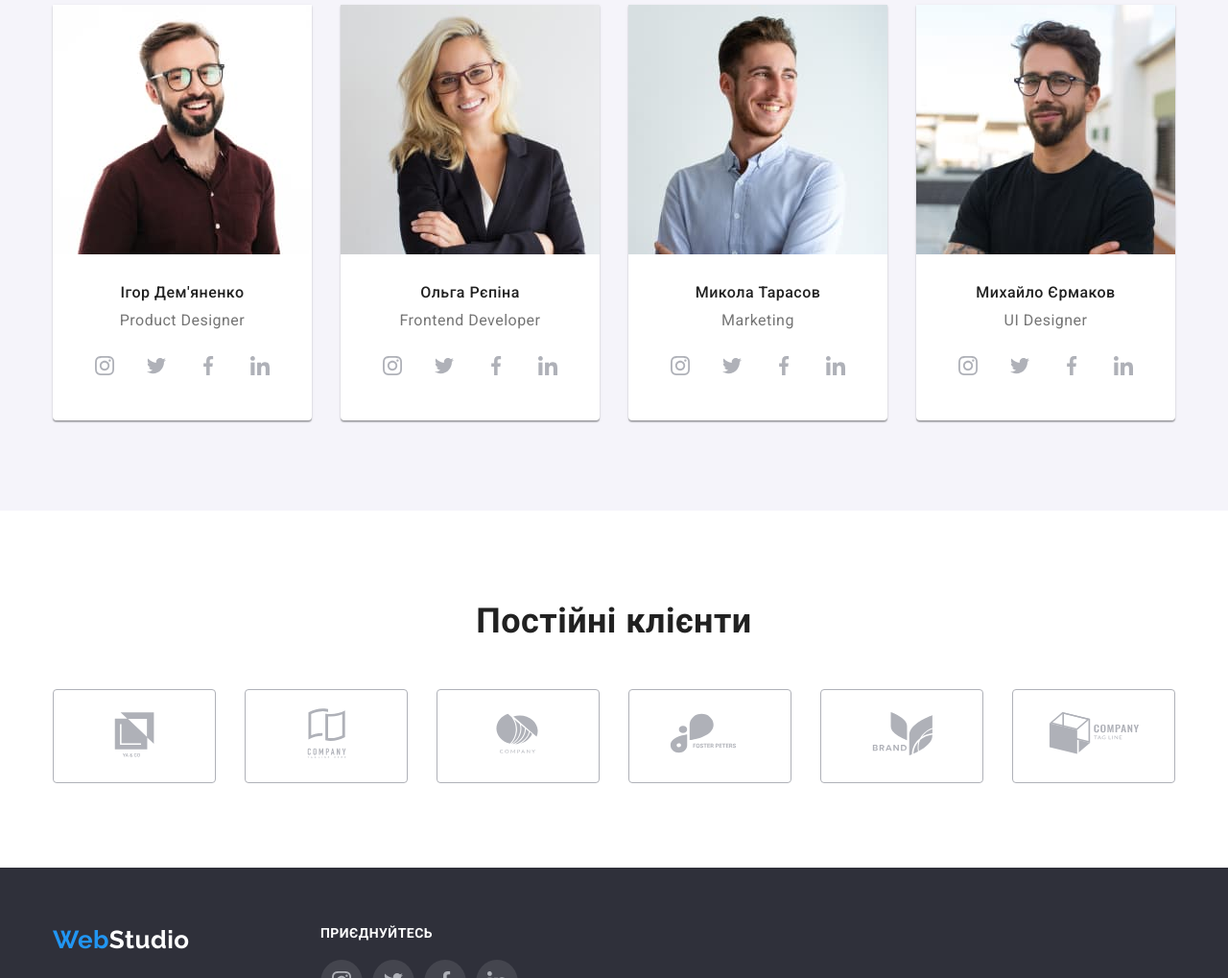
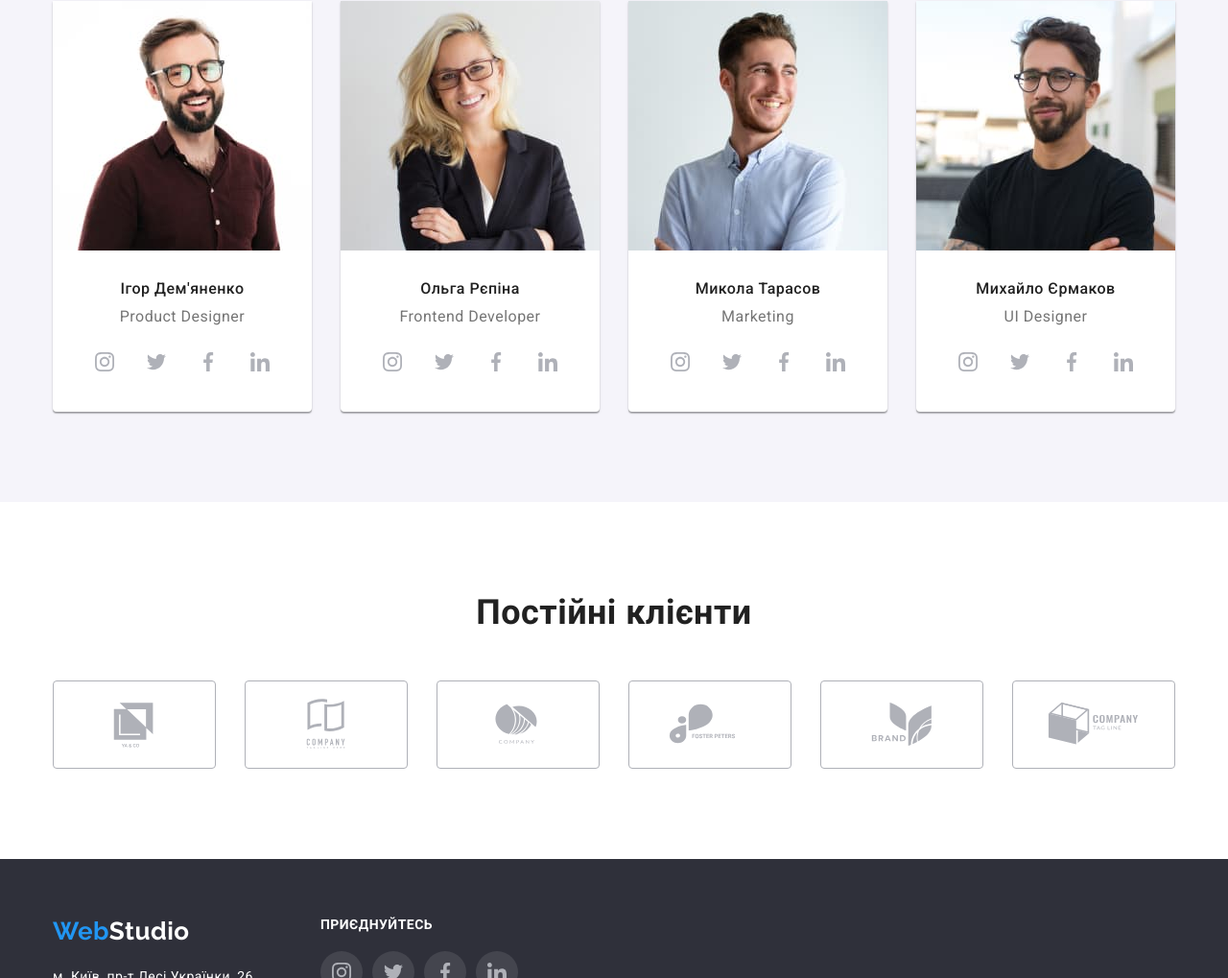
Before and after one commit to SofiiaShevtsova/goit-markup-hw-04, a plain HTML site: page index.html in a window 1280 px wide. Shown: the part 1781-2800 px from the top of the page at 96% size. Drawn offline with nearby package versions, Linux system fonts and the light colour scheme.

Commit message:
made links in the projects

```diff
--- a/index.html
+++ b/index.html
@@ -63,9 +63,12 @@
         <div class="container">
           <ul class="resed flex">
             <li>
-              <svg class="skils-icon" width="270" height="120">
+              <div class="flex">
+                <svg class="skils-icon" width="70" height="70">
                   <use href="./images/svg/icons.svg.svg#icon-antenna"></use>
                 </svg>
+              </div>
+
               <h3 class="skils-title">УВАГА ДО ДЕТАЛЕЙ</h3>
               <p class="skils-text">
                 Ідейні міркування, і навіть початок повсякденної роботи з
@@ -73,9 +76,11 @@
               </p>
             </li>
             <li>
-              <svg class="skils-icon" width="270" height="120">
+              <div class="flex">
+                <svg class="skils-icon" width="70" height="70">
                   <use href="./images/svg/icons.svg.svg#icon-clock"></use>
                 </svg>
+              </div>
 
               <h3 class="skils-title">ПУНКТУАЛЬНІСТЬ</h3>
               <p class="skils-text">
@@ -84,9 +89,11 @@
               </p>
             </li>
             <li>
-              <svg class="skils-icon" width="270" height="120">
+              <div class="flex">
+                <svg class="skils-icon" width="70" height="70">
                   <use href="./images/svg/icons.svg.svg#icon-diagram"></use>
                 </svg>
+              </div>
 
               <h3 class="skils-title">ПЛАНУВАННЯ</h3>
               <p class="skils-text">
@@ -94,9 +101,11 @@
               </p>
             </li>
             <li>
-              <svg class="skils-icon" width="270" height="120">
+              <div class="flex">
+                <svg class="skils-icon" width="70" height="70">
                   <use href="./images/svg/icons.svg.svg#icon-astronaut"></use>
                 </svg>
+              </div>
 
               <h3 class="skils-title">СУЧАСНІ ТЕХНОЛОГІЇ</h3>
               <p class="skils-text">
@@ -151,14 +160,14 @@
                 <ul class="resed flex">
                   <li class="icon-team">
                     <a href="" class="icon-link"
-                      ><svg width="44" height="44">
+                      ><svg width="20" height="20">
                         <use href="./images/svg/icons.svg.svg#icon-insta"></use>
                       </svg>
                     </a>
                   </li>
                   <li class="icon-team">
                     <a href="" class="icon-link"
-                      ><svg width="44" height="44">
+                      ><svg width="20" height="20">
                         <use
                           href="./images/svg/icons.svg.svg#icon-twitter"
                         ></use>
@@ -167,7 +176,7 @@
                   </li>
                   <li class="icon-team">
                     <a href="" class="icon-link"
-                      ><svg width="44" height="44">
+                      ><svg width="20" height="20">
                         <use
                           href="./images/svg/icons.svg.svg#icon-facebook"
                         ></use>
@@ -176,7 +185,7 @@
                   </li>
                   <li class="icon-team">
                     <a href="" class="icon-link"
-                      ><svg width="44" height="44">
+                      ><svg width="20" height="20">
                         <use
                           href="./images/svg/icons.svg.svg#icon-linkedin"
                         ></use>
@@ -197,36 +206,26 @@
                 <p class="team-prof">Frontend Developer</p>
                 <ul class="resed flex">
                   <li class="icon-team">
-                    <a href="" class="icon-link"
-                      ><svg width="44" height="44">
+                    <a href="" class="icon-link"><svg width="20" height="20">
                         <use href="./images/svg/icons.svg.svg#icon-insta"></use>
                       </svg>
                     </a>
                   </li>
                   <li class="icon-team">
-                    <a href="" class="icon-link"
-                      ><svg width="44" height="44">
-                        <use
-                          href="./images/svg/icons.svg.svg#icon-twitter"
-                        ></use>
+                    <a href="" class="icon-link"><svg width="20" height="20">
+                        <use href="./images/svg/icons.svg.svg#icon-twitter"></use>
                       </svg>
                     </a>
                   </li>
                   <li class="icon-team">
-                    <a href="" class="icon-link"
-                      ><svg width="44" height="44">
-                        <use
-                          href="./images/svg/icons.svg.svg#icon-facebook"
-                        ></use>
+                    <a href="" class="icon-link"><svg width="20" height="20">
+                        <use href="./images/svg/icons.svg.svg#icon-facebook"></use>
                       </svg>
                     </a>
                   </li>
                   <li class="icon-team">
-                    <a href="" class="icon-link"
-                      ><svg width="44" height="44">
-                        <use
-                          href="./images/svg/icons.svg.svg#icon-linkedin"
-                        ></use>
+                    <a href="" class="icon-link"><svg width="20" height="20">
+                        <use href="./images/svg/icons.svg.svg#icon-linkedin"></use>
                       </svg>
                     </a>
                   </li>
@@ -244,36 +243,26 @@
                 <p class="team-prof">Marketing</p>
                 <ul class="resed flex">
                   <li class="icon-team">
-                    <a href="" class="icon-link"
-                      ><svg width="44" height="44">
+                    <a href="" class="icon-link"><svg width="20" height="20">
                         <use href="./images/svg/icons.svg.svg#icon-insta"></use>
                       </svg>
                     </a>
                   </li>
                   <li class="icon-team">
-                    <a href="" class="icon-link"
-                      ><svg width="44" height="44">
-                        <use
-                          href="./images/svg/icons.svg.svg#icon-twitter"
-                        ></use>
+                    <a href="" class="icon-link"><svg width="20" height="20">
+                        <use href="./images/svg/icons.svg.svg#icon-twitter"></use>
                       </svg>
                     </a>
                   </li>
                   <li class="icon-team">
-                    <a href="" class="icon-link"
-                      ><svg width="44" height="44">
-                        <use
-                          href="./images/svg/icons.svg.svg#icon-facebook"
-                        ></use>
+                    <a href="" class="icon-link"><svg width="20" height="20">
+                        <use href="./images/svg/icons.svg.svg#icon-facebook"></use>
                       </svg>
                     </a>
                   </li>
                   <li class="icon-team">
-                    <a href="" class="icon-link"
-                      ><svg width="44" height="44">
-                        <use
-                          href="./images/svg/icons.svg.svg#icon-linkedin"
-                        ></use>
+                    <a href="" class="icon-link"><svg width="20" height="20">
+                        <use href="./images/svg/icons.svg.svg#icon-linkedin"></use>
                       </svg>
                     </a>
                   </li>
@@ -291,36 +280,26 @@
                 <p class="team-prof">UI Designer</p>
                 <ul class="resed flex">
                   <li class="icon-team">
-                    <a href="" class="icon-link"
-                      ><svg width="44" height="44">
+                    <a href="" class="icon-link"><svg width="20" height="20">
                         <use href="./images/svg/icons.svg.svg#icon-insta"></use>
                       </svg>
                     </a>
                   </li>
                   <li class="icon-team">
-                    <a href="" class="icon-link"
-                      ><svg width="44" height="44">
-                        <use
-                          href="./images/svg/icons.svg.svg#icon-twitter"
-                        ></use>
+                    <a href="" class="icon-link"><svg width="20" height="20">
+                        <use href="./images/svg/icons.svg.svg#icon-twitter"></use>
                       </svg>
                     </a>
                   </li>
                   <li class="icon-team">
-                    <a href="" class="icon-link"
-                      ><svg width="44" height="44">
-                        <use
-                          href="./images/svg/icons.svg.svg#icon-facebook"
-                        ></use>
+                    <a href="" class="icon-link"><svg width="20" height="20">
+                        <use href="./images/svg/icons.svg.svg#icon-facebook"></use>
                       </svg>
                     </a>
                   </li>
                   <li class="icon-team">
-                    <a href="" class="icon-link"
-                      ><svg width="44" height="44">
-                        <use
-                          href="./images/svg/icons.svg.svg#icon-linkedin"
-                        ></use>
+                    <a href="" class="icon-link"><svg width="20" height="20">
+                        <use href="./images/svg/icons.svg.svg#icon-linkedin"></use>
                       </svg>
                     </a>
                   </li>
@@ -336,42 +315,42 @@
           <ul class="resed flex">
             <li>
               <a href="" class="icon-client">
-                <svg width="170" height="92" class="icon-logo">
+                <svg width="106" height="60" class="icon-logo">
                   <use href="./images/svg/icons.svg.svg#icon-logo"></use>
                 </svg>
               </a>
             </li>
             <li>
               <a href="" class="icon-client"
-                ><svg width="170" height="92">
+                ><svg width="106" height="60">
                   <use href="./images/svg/icons.svg.svg#icon-logo-1"></use>
                 </svg>
               </a>
             </li>
             <li>
               <a href="" class="icon-client"
-                ><svg width="170" height="92">
+                ><svg width="106" height="60">
                   <use href="./images/svg/icons.svg.svg#icon-logo-2"></use>
                 </svg>
               </a>
             </li>
             <li>
               <a href="" class="icon-client"
-                ><svg width="170" height="92">
+                ><svg width="106" height="60">
                   <use href="./images/svg/icons.svg.svg#icon-logo-3"></use>
                 </svg>
               </a>
             </li>
             <li>
               <a href="" class="icon-client"
-                ><svg width="170" height="92">
+                ><svg width="106" height="60">
                   <use href="./images/svg/icons.svg.svg#icon-logo-4"></use>
                 </svg>
               </a>
             </li>
             <li>
               <a href="" class="icon-client"
-                ><svg width="170" height="92">
+                ><svg width="106" height="60">
                   <use href="./images/svg/icons.svg.svg#icon-logo-5"></use>
                 </svg>
               </a>
@@ -417,7 +396,7 @@
           <ul class="resed flex">
             <li class="icon-team">
               <a href="" class="icon-link"
-                ><svg width="44" height="44">
+                ><svg width="20" height="20">
                   <use
                     href="./images/svg/icons.svg.svg#icon-insta"
                     width="20"
@@ -428,21 +407,21 @@
             </li>
             <li class="icon-team">
               <a href="" class="icon-link"
-                ><svg width="44" height="44">
+                ><svg width="20" height="20">
                   <use href="./images/svg/icons.svg.svg#icon-twitter"></use>
                 </svg>
               </a>
             </li>
             <li class="icon-team">
               <a href="" class="icon-link"
-                ><svg width="44" height="44">
+                ><svg width="20" height="20">
                   <use href="./images/svg/icons.svg.svg#icon-facebook"></use>
                 </svg>
               </a>
             </li>
             <li class="icon-team">
               <a href="" class="icon-link"
-                ><svg width="44" height="44">
+                ><svg width="20" height="20">
                   <use href="./images/svg/icons.svg.svg#icon-linkedin"></use>
                 </svg>
               </a>
--- a/styles/styles.css
+++ b/styles/styles.css
@@ -123,7 +123,7 @@ p {
   color: var(--accent-color);
 }
 
-.nav-list>.flex {
+.nav-list > .flex {
   gap: 50px;
 }
 
@@ -135,7 +135,7 @@ p {
   margin-left: auto;
 }
 
-.contact-list{
+.contact-list {
   gap: 30px;
 }
 
@@ -153,7 +153,7 @@ p {
   margin-right: 10px;
 }
 .contact:hover,
-.contact:focus {
+.contact:focus, .addres:hover, .addres:focus {
   color: var(--accent-color);
 }
 
@@ -234,11 +234,13 @@ p {
   color: var(--second--text-color);
 }
 
-.skils-icon {
+.skils div.flex {
+  width: 270px;
+  height: 120px;
   background-color: var(--first-bgr-color);
-
   margin-bottom: 30px;
-  padding: 25px 100px;
+  align-items: center;
+  justify-content: center;
 }
 
 .title {
@@ -302,16 +304,17 @@ p {
   line-height: 1.19;
   text-align: center;
 }
-.team-list>.flex{
+.team-list > .flex {
   gap: 10px;
 }
 
-.icon-team svg {
-  padding: 12px;
-}
-
 .icon-link {
-  display: block;
+  width: 44px;
+  height: 44px;
+  display: flex;
+  align-items: center;
+  justify-content: center;
+  fill: currentColor;
   color: #afb1b8;
 }
 
@@ -322,40 +325,28 @@ p {
   border-radius: 50%;
 }
 
-.icon-link svg {
-  fill: currentColor;
-}
-
 /* ----------------клієнти */
 .client {
   padding-top: 94px;
   padding-bottom: 94px;
 }
 
-.client li {
+.icon-client {
+  display: flex;
+  align-items: center;
+  justify-content: center;
   width: 170px;
   height: 92px;
-}
-
-.icon-client {
-  display: block;
-
   color: rgba(175, 177, 184, 1);
   border: 1px solid rgba(175, 177, 184, 1);
   border-radius: 4px;
-}
-.icon-logo {
+  fill: currentColor;
 }
 
 .icon-client:hover,
 .icon-client:focus {
   color: var(--accent-color);
   border: 1px solid var(--accent-color);
-}
-
-.icon-client svg {
-  padding: 16px 32px;
-  fill: currentColor;
 }
 
 /* футер */
@@ -399,7 +390,7 @@ p {
   color: var(--white-text-color);
 }
 
-.social-icon .flex{
+.social-icon .flex {
   gap: 10px;
 }
 
@@ -454,7 +445,12 @@ p {
   gap: 30px;
 }
 
-.proj-list li:hover {
+.proj-link {
+  display: block;
+  color: inherit;
+}
+
+.proj-link:hover, .proj-link:focus {
   box-shadow: 1px 4px 6px 0px rgba(0, 0, 0, 0.16),
     0px 4px 4px 0px rgba(0, 0, 0, 0.06), 0px 1px 1px 0px rgba(0, 0, 0, 0.12);
 }
```
Also changed, not shown: portfolio.html (+40 -22 lines). Lines whose indentation alone changed are shown as unchanged.
